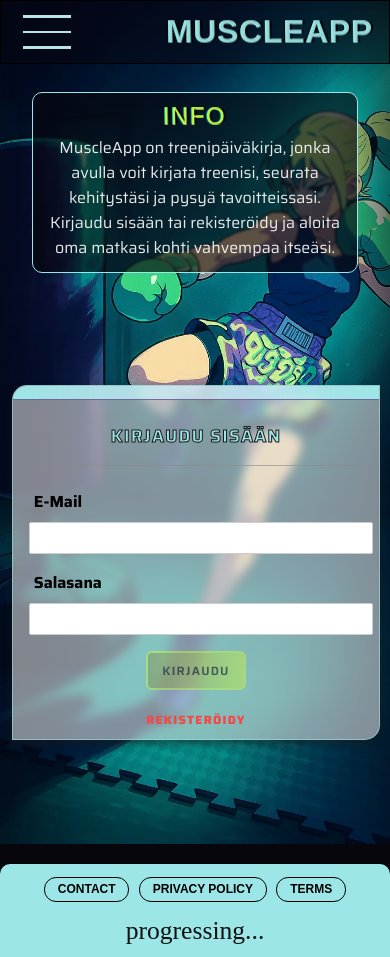
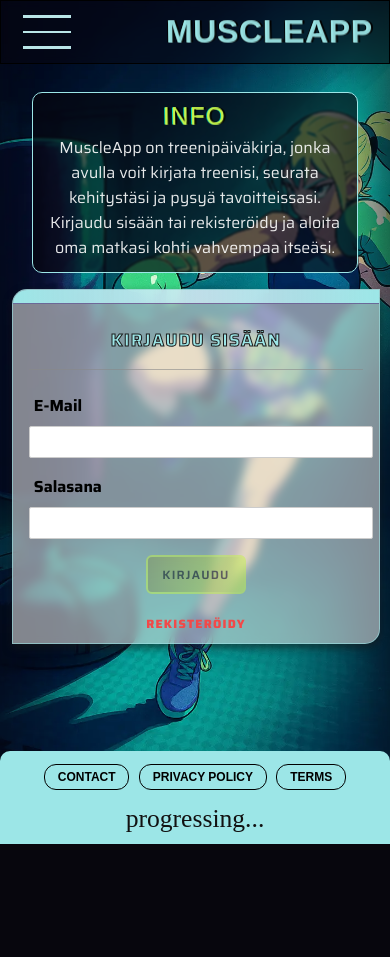
Before and after one commit to Kharmaa/mernapp, a React (Vite) app in the folder client/: page /login in a window 390 px wide. After the commit the page ends 844 px from the top, so only its background shows below. Built offline with nearby package versions, Linux system fonts and the light colour scheme; the HTML template or start-up script is replaced by a standard one; a web font is replaced by a local one.

Commit message:
Update: margin fix mobile

```diff
--- a/client/src/user/pages/Login.css
+++ b/client/src/user/pages/Login.css
@@ -9,7 +9,7 @@
 .login-form {
   width: 50%;
   max-width: 25rem;
-  margin: 4rem auto;
+  margin: 2rem auto;
   text-align: center;
   border-radius: 15px 0 15px 0;
   border: 1px solid #9ce6e796;
@@ -26,7 +26,7 @@
   .login-form {
     width: 100%;
     max-width: 25rem;
-    margin: 7rem auto;
+    margin: 1rem auto;
     text-align: center;
   }
   .login-form form {
```
